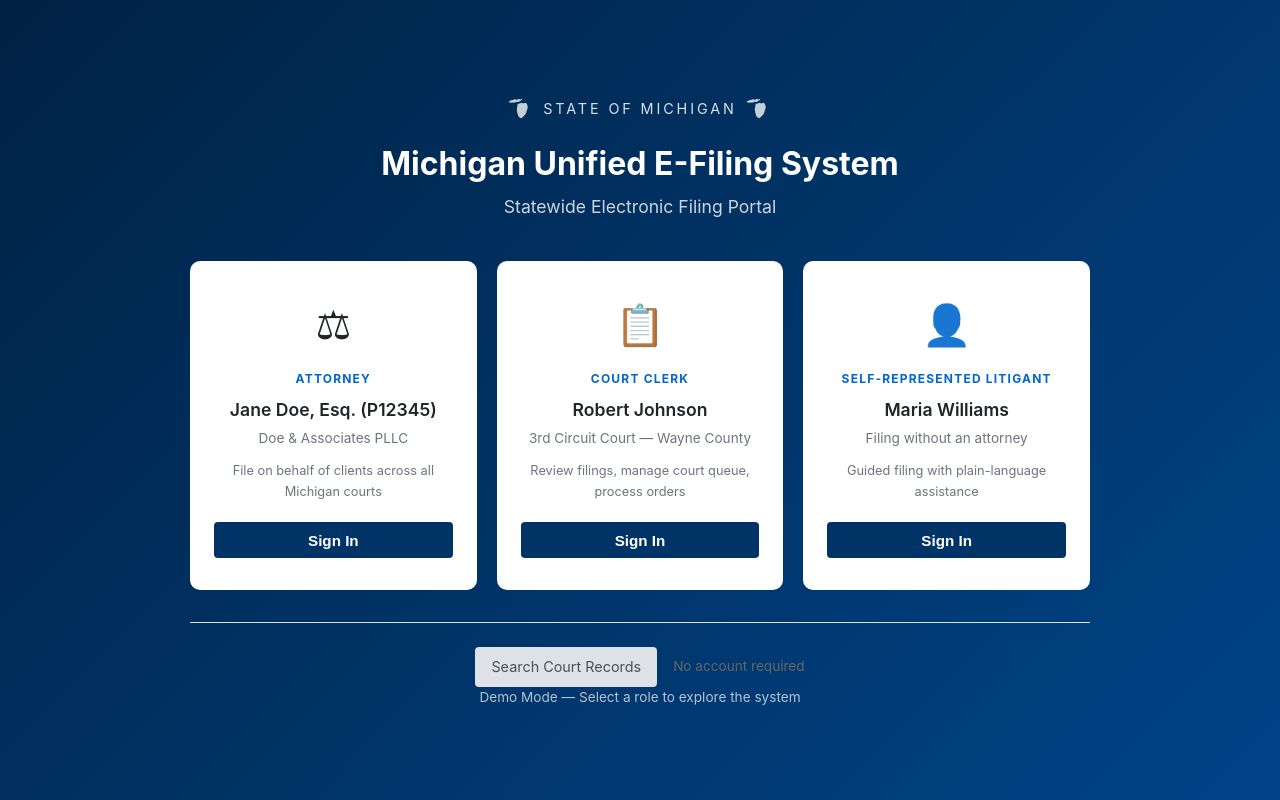
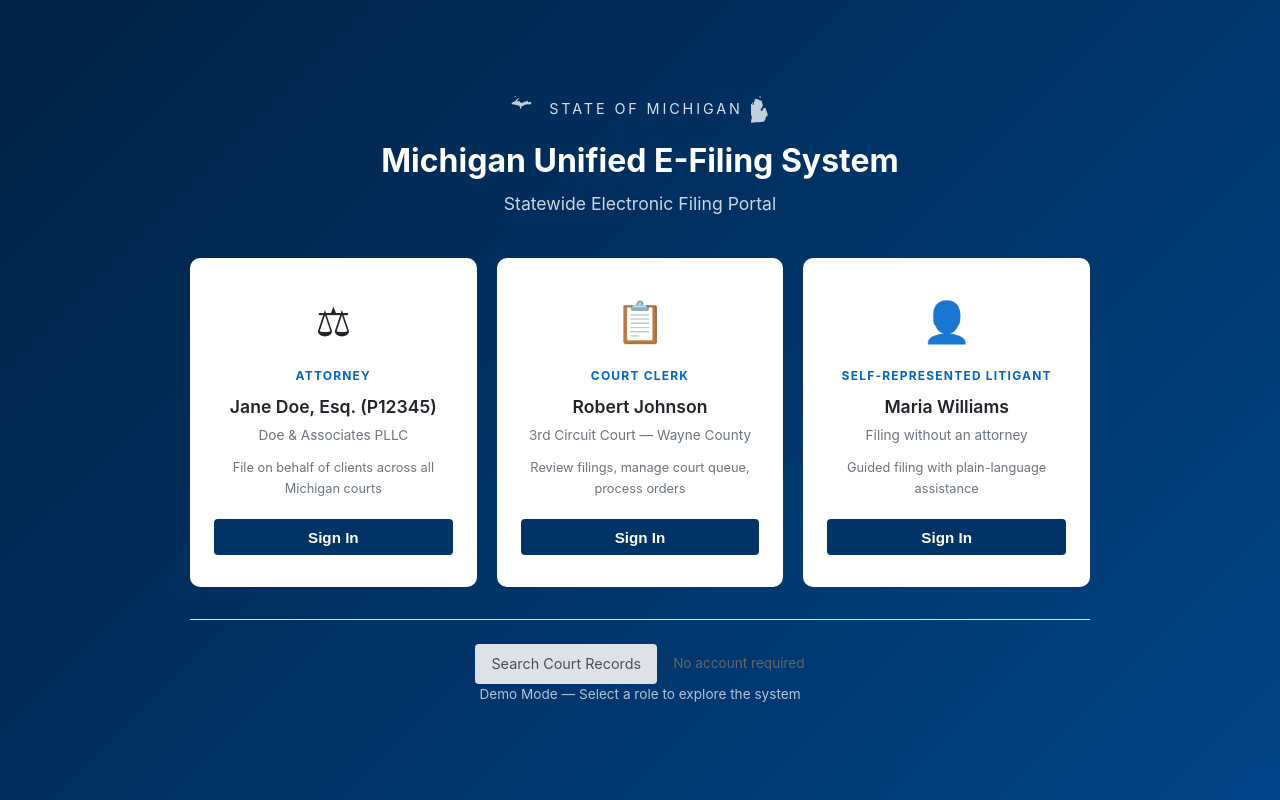
Before and after one commit to Tzodec1526/MUEFS, a React (Vite) app in the folder frontend/: page /login in a window 1280 px wide. Built offline with nearby package versions, Linux system fonts and the light colour scheme; no server answers.

Commit message:
style: use accurate Michigan state outline SVG from geographic data

```diff
--- a/frontend/src/components/auth/LoginScreen.tsx
+++ b/frontend/src/components/auth/LoginScreen.tsx
@@ -70,16 +70,12 @@ function LoginScreen() {
       <div className="login-container">
         <div className="login-branding">
           <div className="state-seal">
-            <svg className="michigan-outline" viewBox="0 0 100 120" width="28" height="34" aria-label="Michigan outline">
-              {/* Upper Peninsula */}
-              <path d="M5,35 L12,30 L20,28 L28,25 L35,27 L42,24 L48,26 L52,23 L55,25 L50,30 L45,33 L40,35 L35,34 L30,36 L25,38 L20,37 L15,38 L10,37Z" fill="currentColor"/>
-              {/* Lower Peninsula */}
-              <path d="M38,42 L45,40 L52,38 L58,40 L65,38 L70,40 L72,45 L74,52 L73,60 L70,68 L68,75 L65,80 L60,85 L55,90 L50,93 L45,90 L40,85 L38,78 L36,70 L35,62 L36,55 L37,48Z" fill="currentColor"/>
+            <svg className="michigan-outline" viewBox="730 175 155 130" width="32" height="28" aria-label="Michigan outline">
+              <path d="M755.6,182.1l1.8-2.1l2.2-0.8l5.4-3.9l2.3-0.6l0.5,0.5l-5.1,5.1l-3.3,1.9l-2.1,0.9L755.6,182.1z M741.5,211.2l0.7-0.6l2.7-0.8l3.6-2.3v-1l0.6-0.6l6-1l2.4-1.9l4.4-2.1l0.2-1.3l1.9-2.9l1.8-0.8l1.3-1.8l2.3-2.3l4.4-2.4l4.7-0.5l1.1,1.1l-0.3,1l-3.7,1l-1.5,3.1l-2.3,0.8l-0.5,2.4l-2.4,3.2l-0.3,2.6l0.8,0.5l1-1.1l3.6-2.9l1.3,1.3h2.3l3.2,1l1.5,1.1l1.5,3.1l2.7,2.7l3.9-0.2l1.5-1l1.6,1.3l1.6,0.5l1.3-0.8h1.1l1.6-1l4-3.6l3.4-1.1l6.6-0.3l4.5-1.9l2.6-1.3l1.5,0.2v5.7l0.5,0.3l2.9,0.8l1.9-0.5l6.1-1.6l1.1-1.1l1.5,0.5v7l3.2,3.1l1.3,0.6l1.3,1l-1.3,0.3l-0.8-0.3l-3.7-0.5l-2.1,0.6l-2.3-0.2l-3.2,1.5h-1.8l-5.8-1.3l-5.2,0.2l-1.9,2.6l-7,0.6l-2.4,0.8l-1.1,3.1l-1.3,1.1l-0.5-0.2l-1.5-1.6l-4.5,2.4h-0.6l-1.1-1.6l-0.8,0.2l-1.9,4.4l-1,4l-3.2,7l-1.2-1l-1.4-1l-1.9-10.3l-3.5-1.4l-2.1-2.3l-12.1-2.7l-2.9-1l-8.2-2.2l-7.9-1.1L741.5,211.2z" fill="currentColor"/>
             </svg>
             STATE OF MICHIGAN
-            <svg className="michigan-outline" viewBox="0 0 100 120" width="28" height="34" aria-label="Michigan outline">
-              <path d="M5,35 L12,30 L20,28 L28,25 L35,27 L42,24 L48,26 L52,23 L55,25 L50,30 L45,33 L40,35 L35,34 L30,36 L25,38 L20,37 L15,38 L10,37Z" fill="currentColor"/>
-              <path d="M38,42 L45,40 L52,38 L58,40 L65,38 L70,40 L72,45 L74,52 L73,60 L70,68 L68,75 L65,80 L60,85 L55,90 L50,93 L45,90 L40,85 L38,78 L36,70 L35,62 L36,55 L37,48Z" fill="currentColor"/>
+            <svg className="michigan-outline" viewBox="810 210 75 100" width="20" height="28" aria-label="Michigan outline">
+              <path d="M841.8,214.2l0.6,2.5l3.2,0.2l1.3-1.2c0,0-0.1-1.5-0.4-1.6c-0.3-0.2-1.6-1.9-1.6-1.9l-2.2,0.2l-1.6,0.2l-0.3,1.1L841.8,214.2z M871.9,277.2l-3.2-8.2l-2.3-9.1l-2.4-3.2l-2.6-1.8l-1.6,1.1l-3.9,1.8l-1.9,5l-2.7,3.7l-1.1,0.6l-1.5-0.6c0,0-2.6-1.5-2.4-2.1c0.2-0.6,0.5-5,0.5-5l3.4-1.3l0.8-3.4l0.6-2.6l2.4-1.6l-0.3-10l-1.6-2.3l-1.3-0.8l-0.8-2.1l0.8-0.8l1.6,0.3l0.2-1.6L850,231l-1.3-2.6h-2.6l-4.5-1.5l-5.5-3.4h-2.7l-0.6,0.6l-1-0.5l-3.1-2.3l-2.9,1.8l-2.9,2.3l0.3,3.6l1,0.3l2.1,0.5l0.5,0.8l-2.6,0.8l-2.6,0.3l-1.5,1.8l-0.3,2.1l0.3,1.6l0.3,5.5l-3.6,2.1l-0.6-0.2v-4.2l1.3-2.4l0.6-2.4l-0.8-0.8l-1.9,0.8l-1,4.2l-2.7,1.1l-1.8,1.9l-0.2,1l0.6,0.8l-0.6,2.6l-2.3,0.5v1.1l0.8,2.4l-1.1,6.1l-1.6,4l0.6,4.7l0.5,1.1l-0.8,2.4l-0.3,0.8l-0.3,2.7l3.6,6l2.9,6.5l1.5,4.8l-0.8,4.7l-1,6l-2.4,5.2l-0.3,2.7l-3.3,3.1l4.4-0.2l21.4-2.3l7.3-1l0.1,1.7l6.9-1.2l10.3-1.5l3.9-0.5l0.1-0.6l0.2-1.5l2.1-3.7l2-1.7l-0.2-5.1l1.6-1.6l1.1-0.3l0.2-3.6l1.5-3l1.1,0.6l0.2,0.6l0.8,0.2l1.9-1L871.9,277.2z" fill="currentColor"/>
             </svg>
           </div>
           <h1>Michigan Unified E-Filing System</h1>
```
